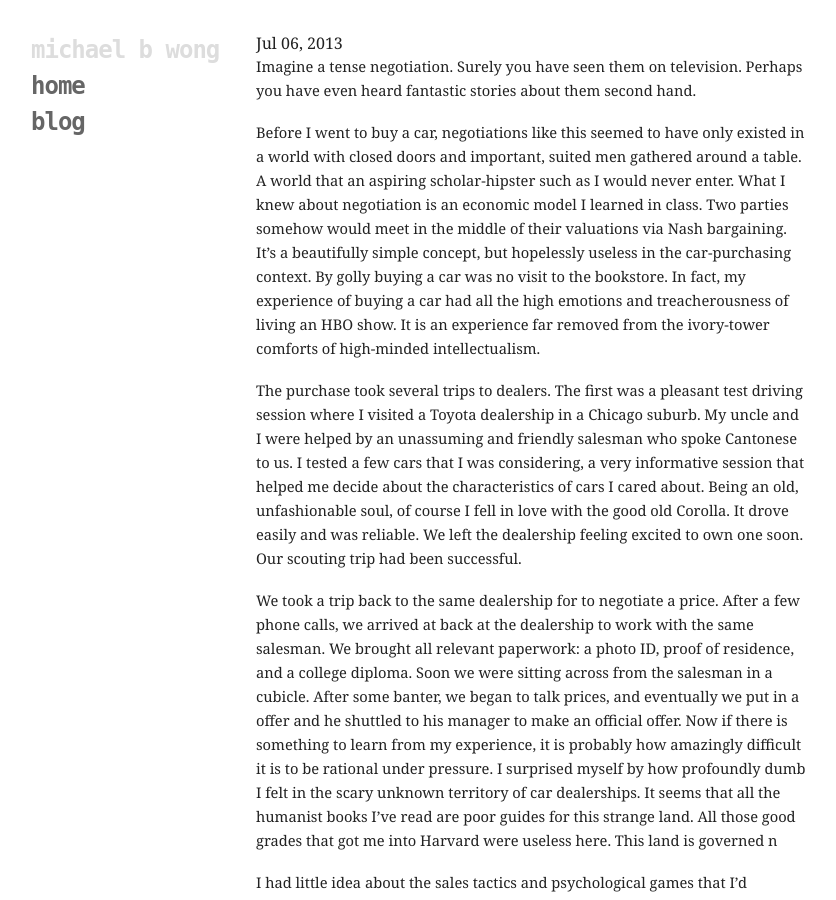
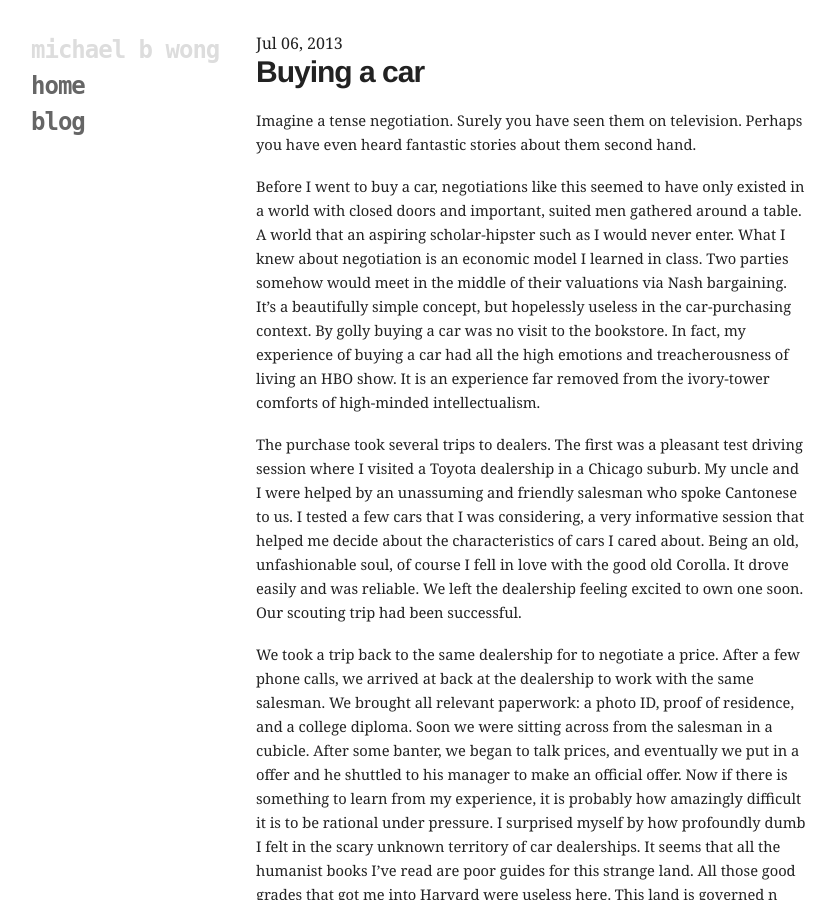
Before and after one commit to mbwong/mbwong.github.com, a Jekyll site: the page built from _posts/2013-07-06-buying-a-car.md, in a window 1280 px wide and 900 px high. Shown: the whole window, without its empty margins (94-930 px from the left). Built offline with Jekyll 4.4.1, drawn with Linux system fonts in a browser that asks for light colours.

Commit message:
Update 2013-07-06-buying-a-car.md

```diff
--- a/_posts/2013-07-06-buying-a-car.md
+++ b/_posts/2013-07-06-buying-a-car.md
@@ -3,6 +3,8 @@ tags: life
 title: Buying a car
 layout: post
 ---
+
+# Buying a car
 
 Imagine a tense negotiation. Surely you have seen them on television. Perhaps you have even heard fantastic stories about them second hand.
 
```
